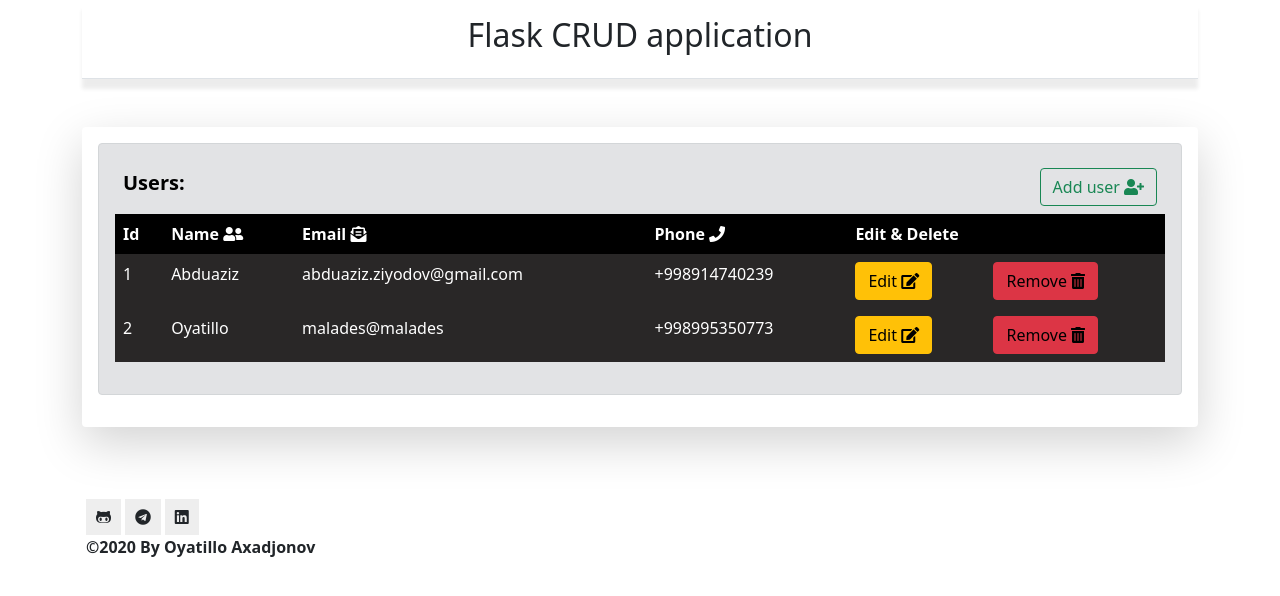
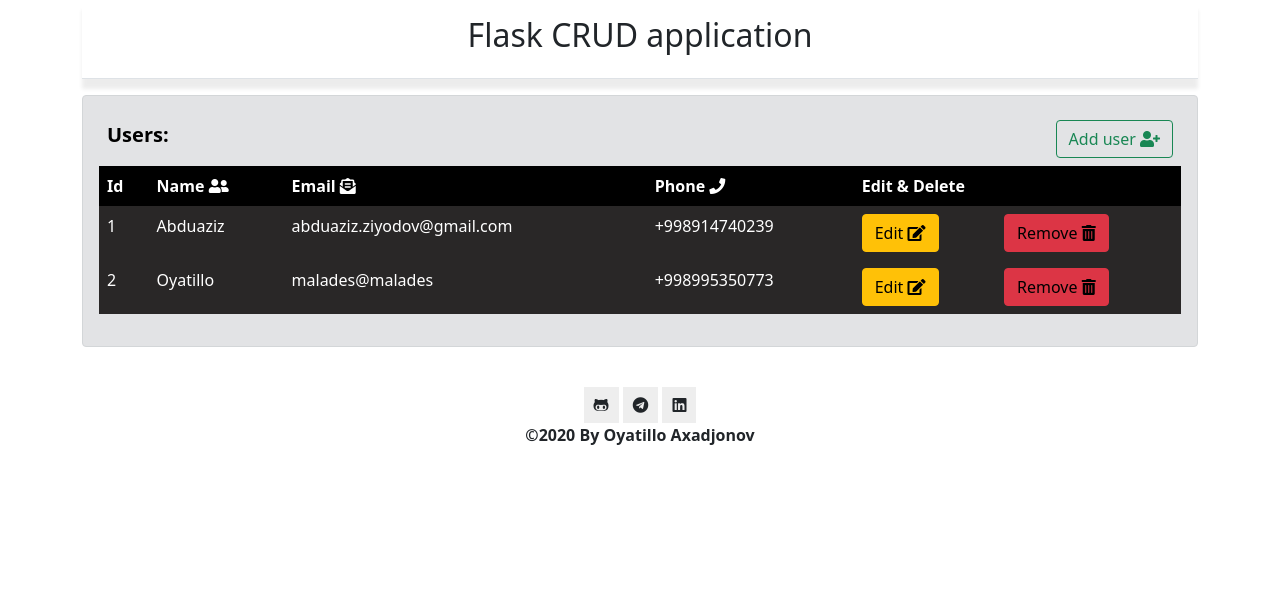
Before and after one commit to AxadjonovOyatillo21/Flask-CRUD-application, a Flask app: page / in a window 1280 px wide. Shown: the top 596 px of the page. Run offline with Flask 2, Linux system fonts and the light colour scheme; data comes from the database, SQL or seed files in the repository; some libraries are stand-ins or nearby versions.

Commit message:
first commit

```diff
--- a/src/templates/home.html
+++ b/src/templates/home.html
@@ -2,7 +2,7 @@
 
 {% block title %}Users{% endblock %}
 {% block body %}
-<div class="mt-5 shadow-lg p-3 mb-5 bg-white rounded">
+<div>
 	<div class="alert alert-secondary">
 		<table  align="center" class="table table-borderless">
 			<tr>
--- a/src/templates/index.html
+++ b/src/templates/index.html
@@ -29,7 +29,7 @@
         </div>
 
         {% block body %}{% endblock %}
-            <footer class="footer mt-auto py-4 p-1">
+            <footer class="footer mt-auto py-4 p-1 text-center">
                 <div class="icons">
                     <i class="fab fa-github-alt bottom"></i>
                     <i class="fab fa-telegram bottom"></i>
```
